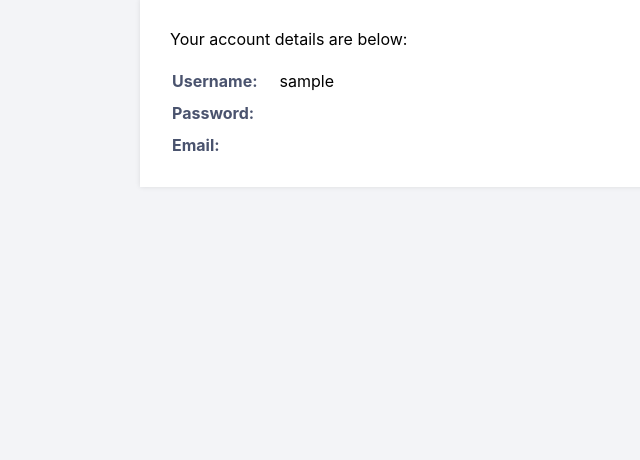
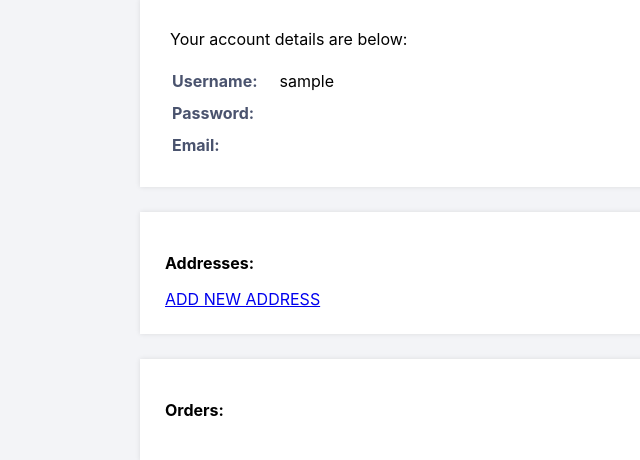
Before and after one commit to AcornKnight/GreatProducts, a PHP site: page /profile.php in a window 1280 px wide. Shown: the part 171-631 px from the top of the page, without its empty margins (0-640 px from the left). Run offline with PHP 8.4, Linux system fonts and the light colour scheme; the visitor is signed in with stand-in values (Sample User, id 1); data comes from the database, SQL or seed files in the repository.

Commit message:
Build out profile page

```diff
--- a/profile.php
+++ b/profile.php
@@ -20,6 +20,11 @@ require_once('settings.php');
     $stmt->bind_result($userpass, $Email);
     $stmt->fetch();
     $stmt->close();
+
+    $addresses = $db->query('SELECT * FROM Address WHERE UserID='.$_SESSION['id']);
+//    $addresses = $addresses->fetch();
+    $orders = $db->query('SELECT * FROM Invoice WHERE UserID='.$_SESSION['id']);
+//    $orders = $orders->fetch();
 ?>
 
 <!DOCTYPE html>
@@ -57,6 +62,40 @@ require_once('settings.php');
 					</tr>
 				</table>
 			</div>
+            <div>
+                <h3>Addresses:</h3>
+                <a href="address.php?action=add'">ADD NEW ADDRESS</a>
+                <table>
+                    <?php
+                        while($address=$addresses->fetch()) {
+                            echo '<tr>';
+                                echo '<td>'.$address['Street'].'</td>';
+                                echo '<td>'.$address['City'].'</td>';
+                                echo '<td>'.$address['State'].'</td>';
+                                echo '<td>'.$address['Zip'].'</td>';
+                                echo '<td>'.$address['Country'].'</td>';
+                                echo '<td><a href="address.php?action=update&AddressID='.$address['AddressID'].'">UPDATE</a></td>';
+                                echo '<td><a href="address.php?action=delete&AddressID='.$address['AddressID'].'">DELETE</a></td>';
+                            echo '</tr>';
+                        }
+                    ?>
+                </table>
+            </div>
+            <div>
+                <h3>Orders:</h3>
+                <table>
+                    <?php
+                        while($order=$orders->fetch()) {
+                            echo '<tr>';
+                                echo '<td>';
+                                    echo '<td>'.$order['OrderID'].'</td>';
+                                    echo '<td>'.$order['Status'].'</td>';
+                                echo '</td>';
+                            echo '</tr>';
+                        }
+                    ?>
+                </table>
+            </div>
 		</div>
 	</body>
 </html>
--- a/settings.php
+++ b/settings.php
@@ -37,6 +37,7 @@ $options=[
 	PDO::ATTR_EMULATE_PREPARES=>false,
 ];
 
+global $db;
 $db = new PDO('mysql:host='.$host.';dbname='.$dbname.';charset='.$charset,$username,$password,$options);
 
 global $user;
```
